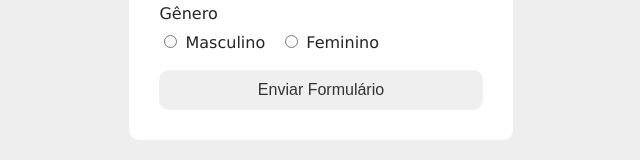
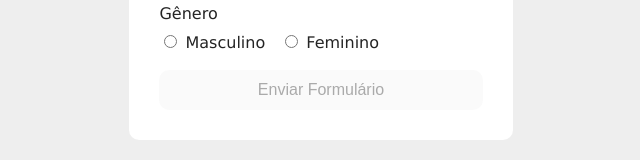
Before and after one commit to Daviniel/progress-form, a React (Create React App) app in the folder my-app/: page / in a window 1280 px wide. Shown: the part 520-680 px from the top of the page, without its empty margins (319-959 px from the left). Built offline with nearby package versions, Linux system fonts and the light colour scheme.

Commit message:
form completed

```diff
--- a/my-app/src/App.jsx
+++ b/my-app/src/App.jsx
@@ -48,6 +48,17 @@ function App() {
 
   calculateProgress();
 
+  const handleChange = () => {
+    alert('Formulário enviado com sucesso');
+    setData({
+      Name: '',
+      email: '',
+      maritalStatus: '',
+      genre: ''
+    });
+
+  };
+
   return (
     <div className='App'>
       <h1>Progresso do Formulário</h1>
@@ -84,7 +95,7 @@ function App() {
             </span>
           </div>
         </div>
-        <button>Enviar Formulário</button>
+        <button onClick={handleChange} disabled={calculateProgress() !== 100}>Enviar Formulário</button>
       </main>
     </div>
   );
```
